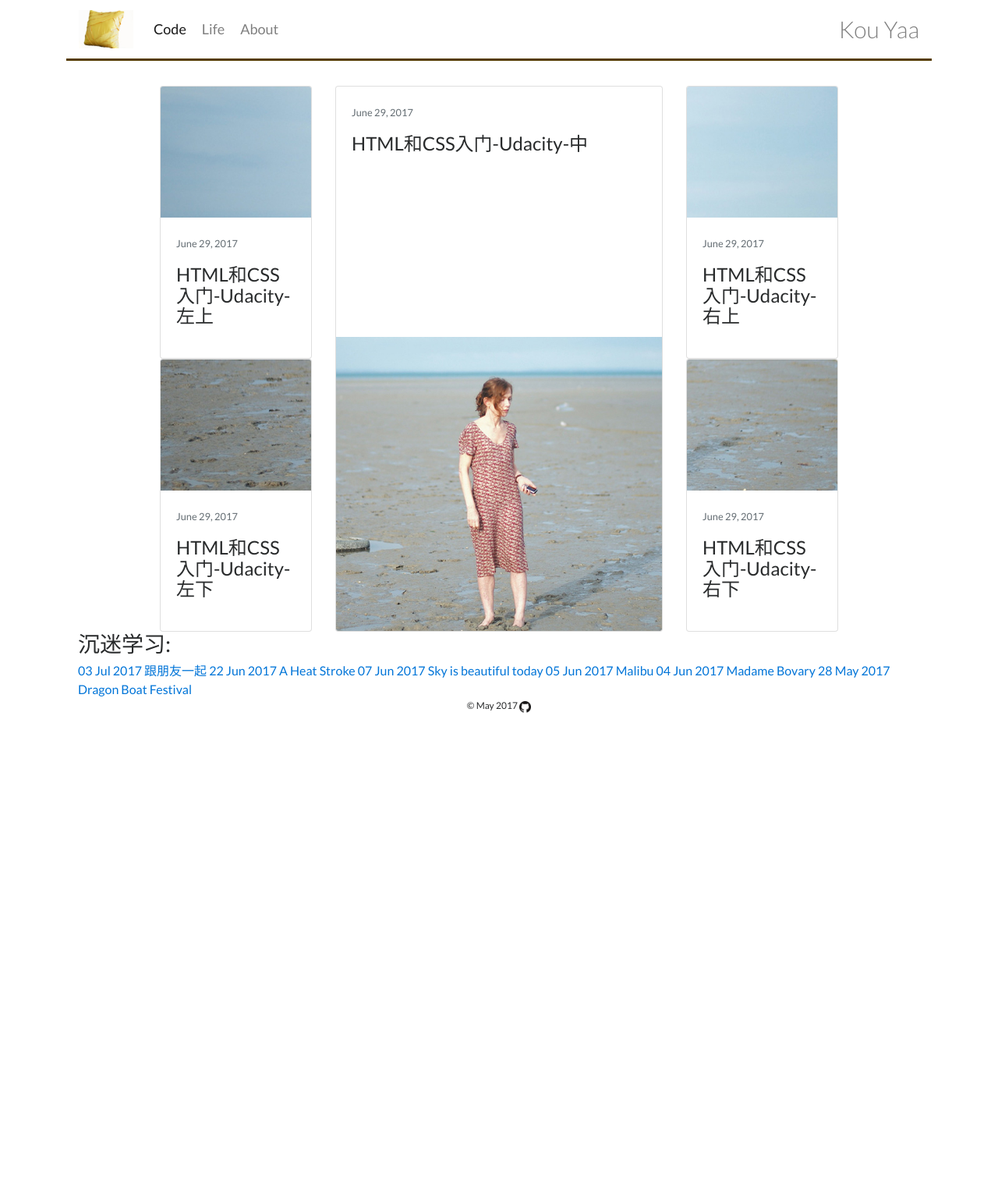
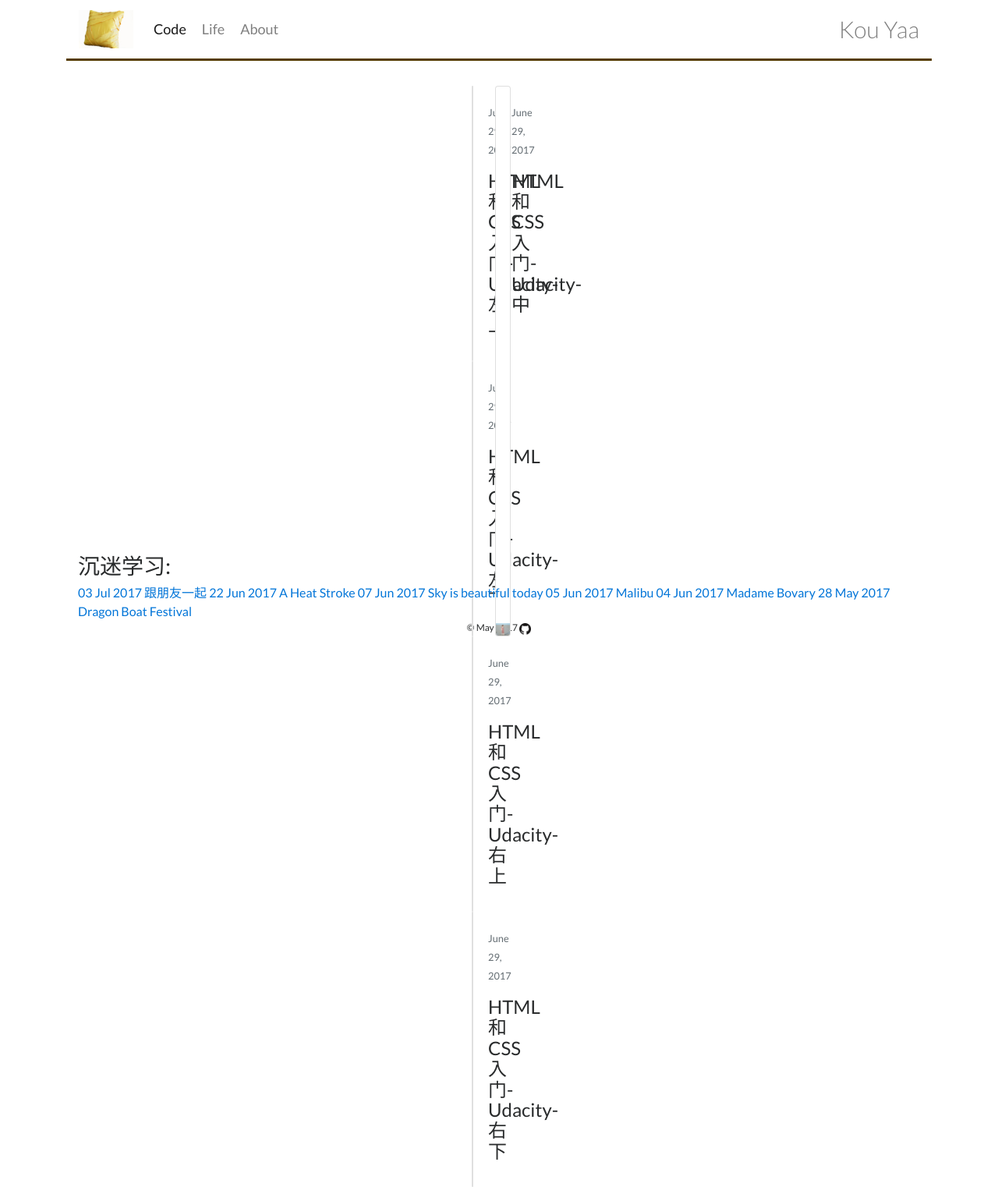
Before and after one commit to yinkouya/yinkouya.github.io, a Jekyll site: the page built from life.html, in a window 1280 px wide. Shown: the whole page at 78% size. Built offline with Jekyll 4.4.1, drawn with Linux system fonts in a browser that asks for light colours; nearby versions of some CDN libraries; before the commit the page ends 916 px from its top, so only the background shows below that.

Commit message:
Update style.css

```diff
--- a/assets/style.css
+++ b/assets/style.css
@@ -63,8 +63,8 @@
 }
 
 .row {
-  width: 900px;
-  height: 700px;
+  width: 100px;
+  height: 600px;
   margin: 0 auto;
 }
 
```
